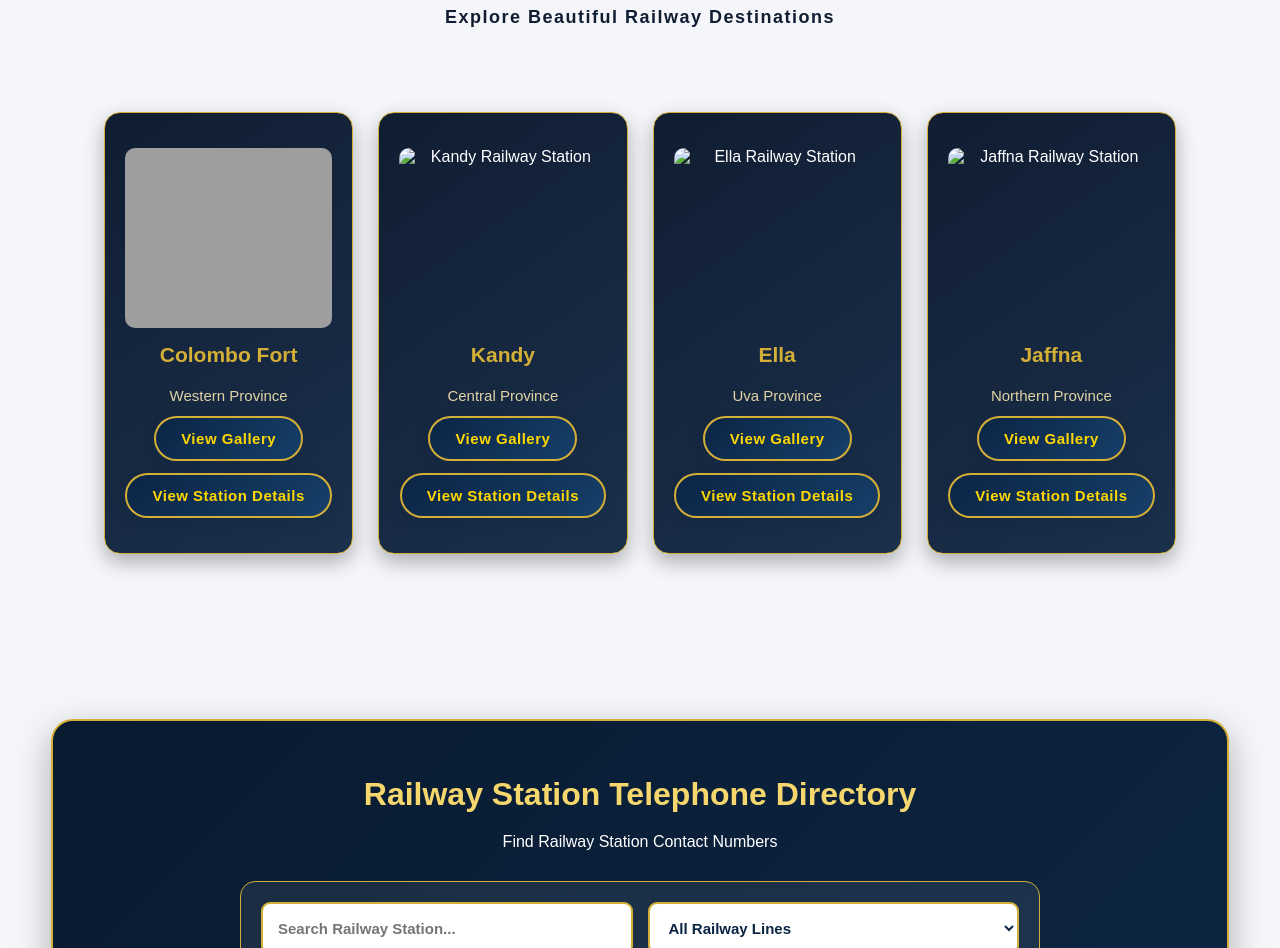
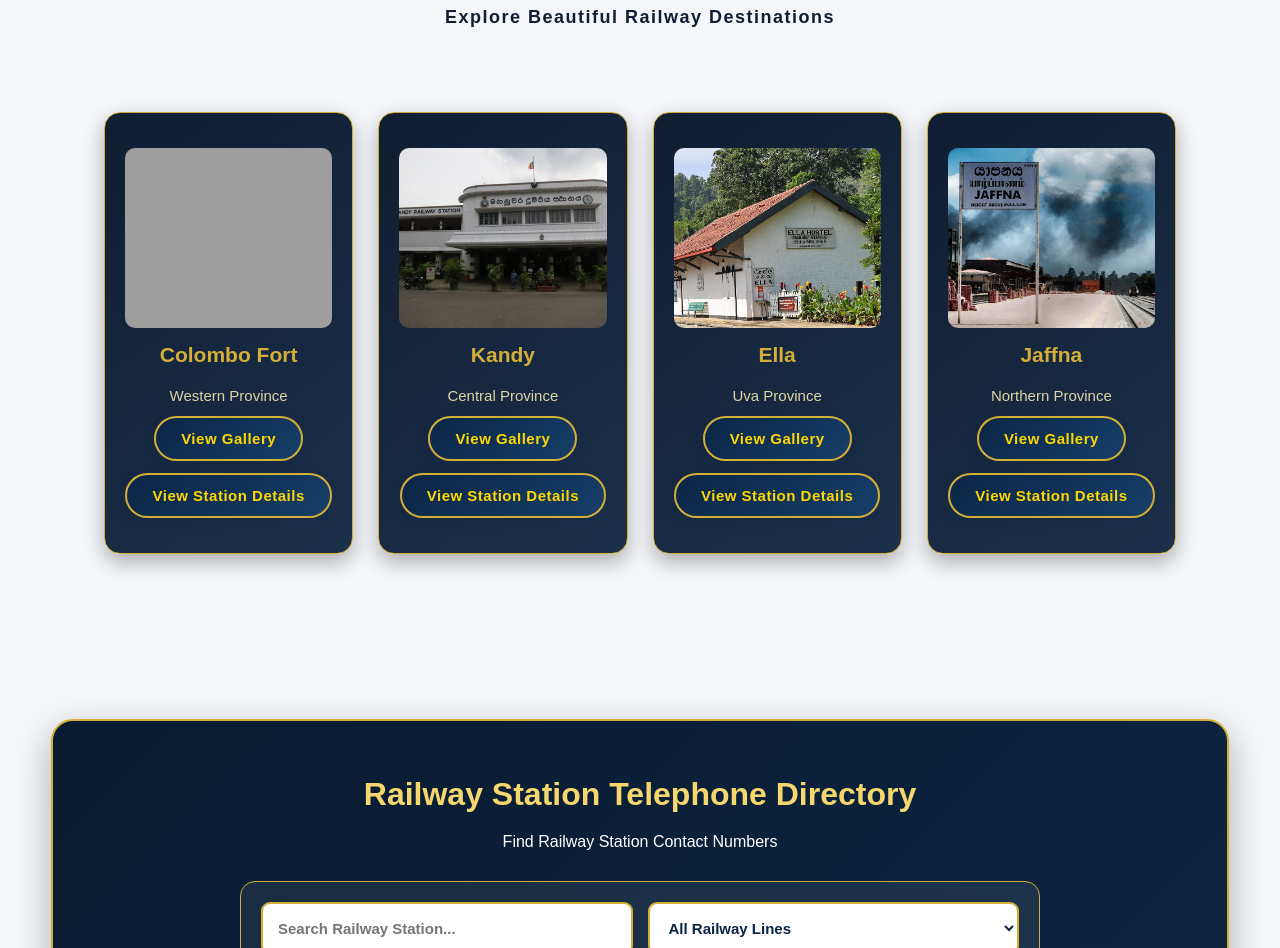
Before and after one commit to welingtonfernando91-ux/Sri-Lanka-Railways, a plain HTML site: page index.html in a window 1280 px wide. Shown: the part 2111-3059 px from the top of the page. Drawn offline with nearby package versions, Linux system fonts and the light colour scheme; grey boxes are pictures that could not be loaded.

Commit message:
Update index.html

```diff
--- a/index.html
+++ b/index.html
@@ -928,7 +928,7 @@
         <div class="station-card">
 
     <img
-        src="image/kandy_01.jpg"
+        src="images/kandy_01.jpg"
         alt="Kandy Railway Station"
         class="station-image">
 
@@ -966,7 +966,7 @@
         <div class="station-card">
 
     <img
-        src="image/ella_01.jpg"
+        src="images/ella_01.jpg"
         alt="Ella Railway Station"
         class="station-image">
 
@@ -1004,7 +1004,7 @@
         <div class="station-card">
 
     <img
-        src="image/jaffna_01.jpg"
+        src="images/jaffna_01.jpg"
         alt="Jaffna Railway Station"
         class="station-image">
 
```
